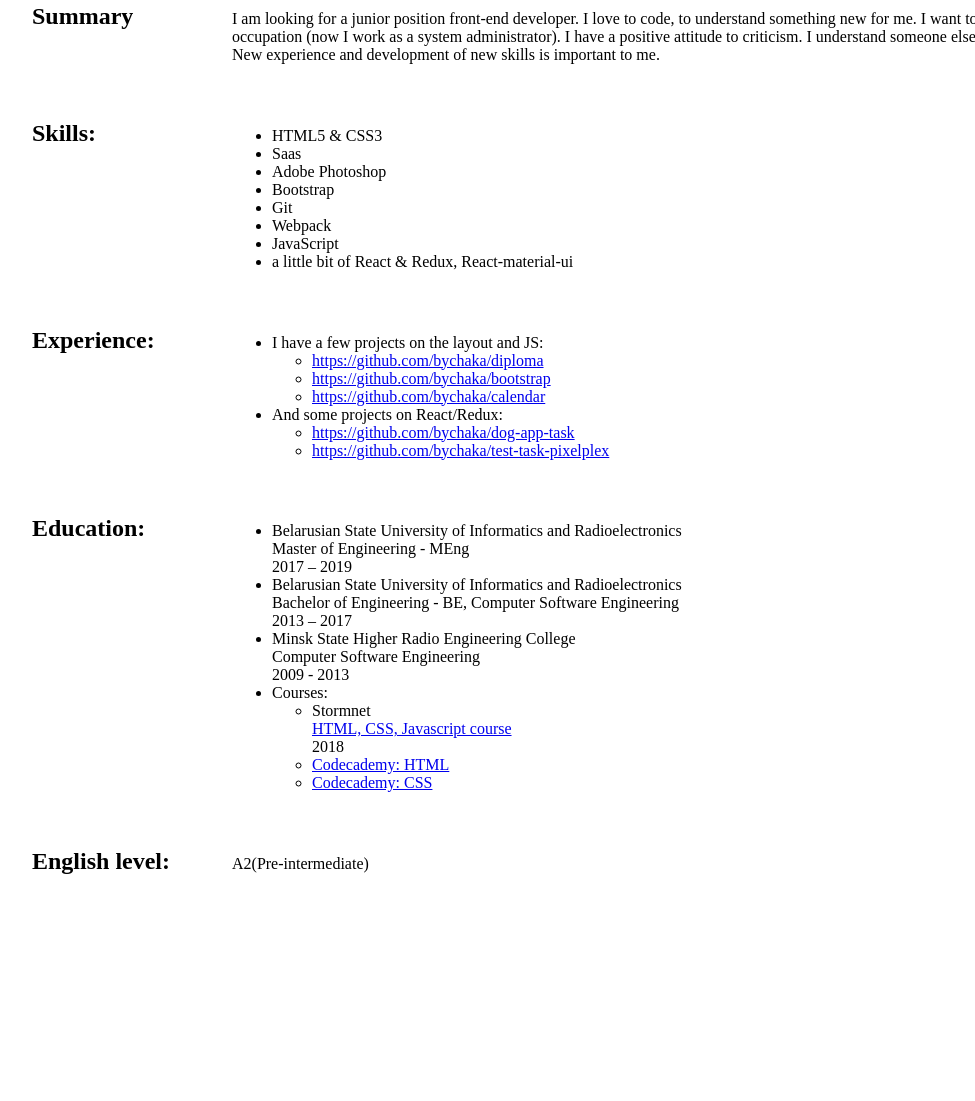
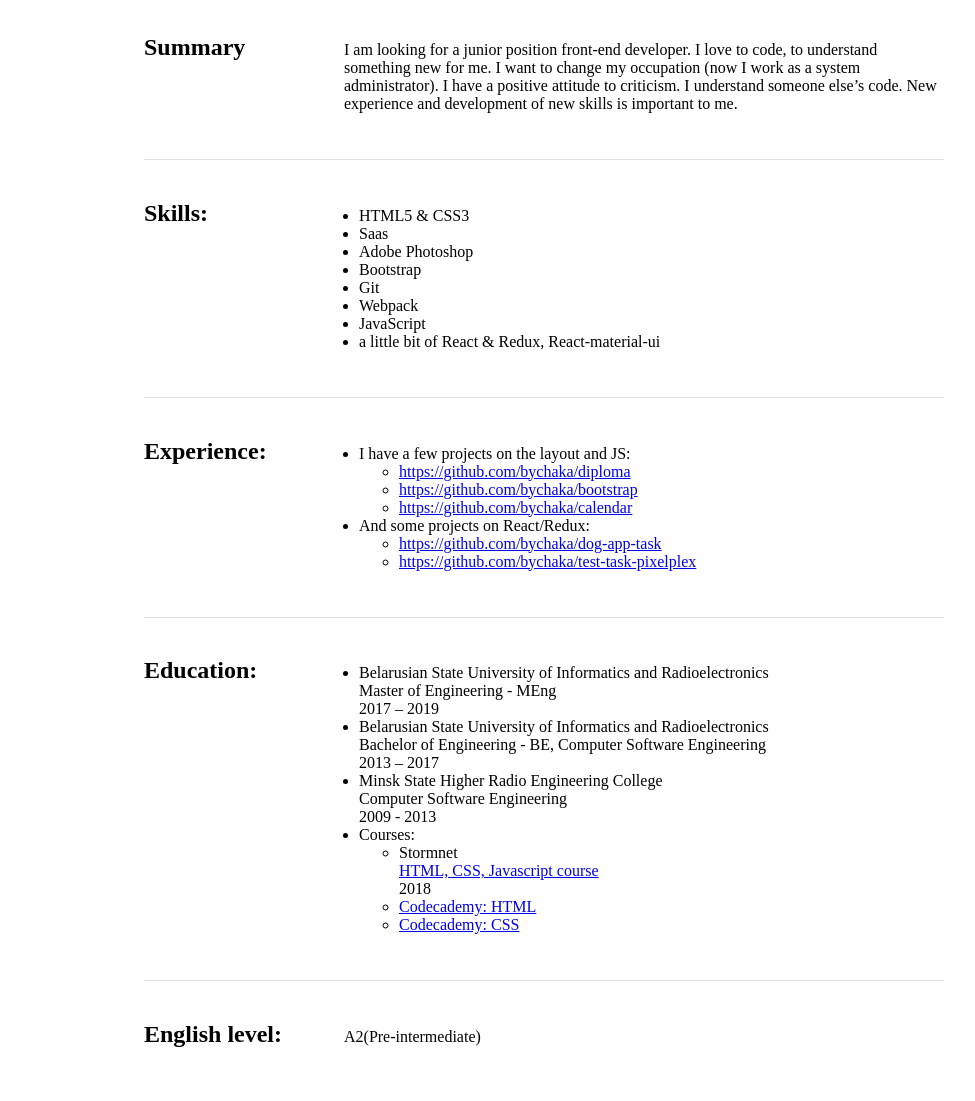
Before and after one commit to bychaka/rsschool-2019Q1-cv, a plain HTML site: page index.html in a window 1280 px wide. Shown: the part 282-1383 px from the top of the page, without its empty margins (96-1071 px from the left). Before the commit the page ends 1205 px from the top, so only its background shows below. Drawn offline with Linux system fonts and the light colour scheme.

Commit message:
style: add section border and padding

```diff
--- a/acssets/main.css
+++ b/acssets/main.css
@@ -1,7 +1,7 @@
 .wrapper{
     display: flex;
     flex-direction: column;
-    max-width: 1024px;
+    max-width: 800px;
     margin: auto;
 }
 
@@ -24,9 +24,20 @@
 }
 
 .section{
+    padding-bottom: 30px;
     margin-bottom: 20px;
+    border-bottom: 1px solid #ccc9;
+}
+
+.section:last-child {
+    margin: 0;
+    border: none;
 }
 
 .section-title{
     min-width: 200px;
 }
+
+.list {
+    padding-left: 15px;
+}
--- a/index.html
+++ b/index.html
@@ -44,9 +44,9 @@
 
         <div class="section experience">
           <h2 class="section-title">Experience:</h2>
-          <ul>
+          <ul class="list">
             <li>I have a few projects on the layout and JS:
-              <ul class="list">
+              <ul>
                 <li><a href="https://github.com/bychaka/diploma">https://github.com/bychaka/diploma</a></li>
                 <li><a href="https://github.com/bychaka/bootstrap">https://github.com/bychaka/bootstrap</a></li>
                 <li><a href="https://github.com/bychaka/calendar">https://github.com/bychaka/calendar</a></li>
```
